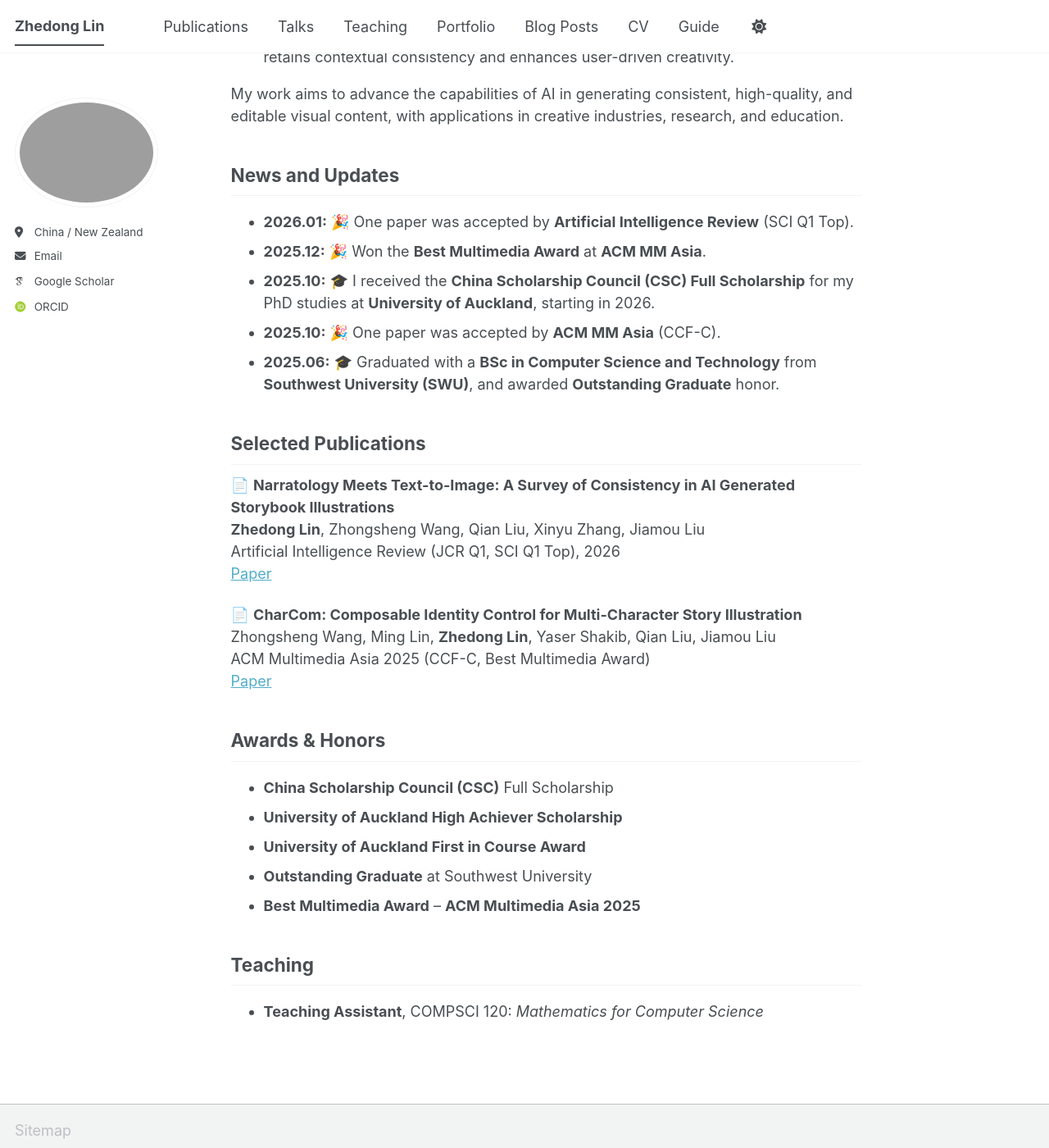
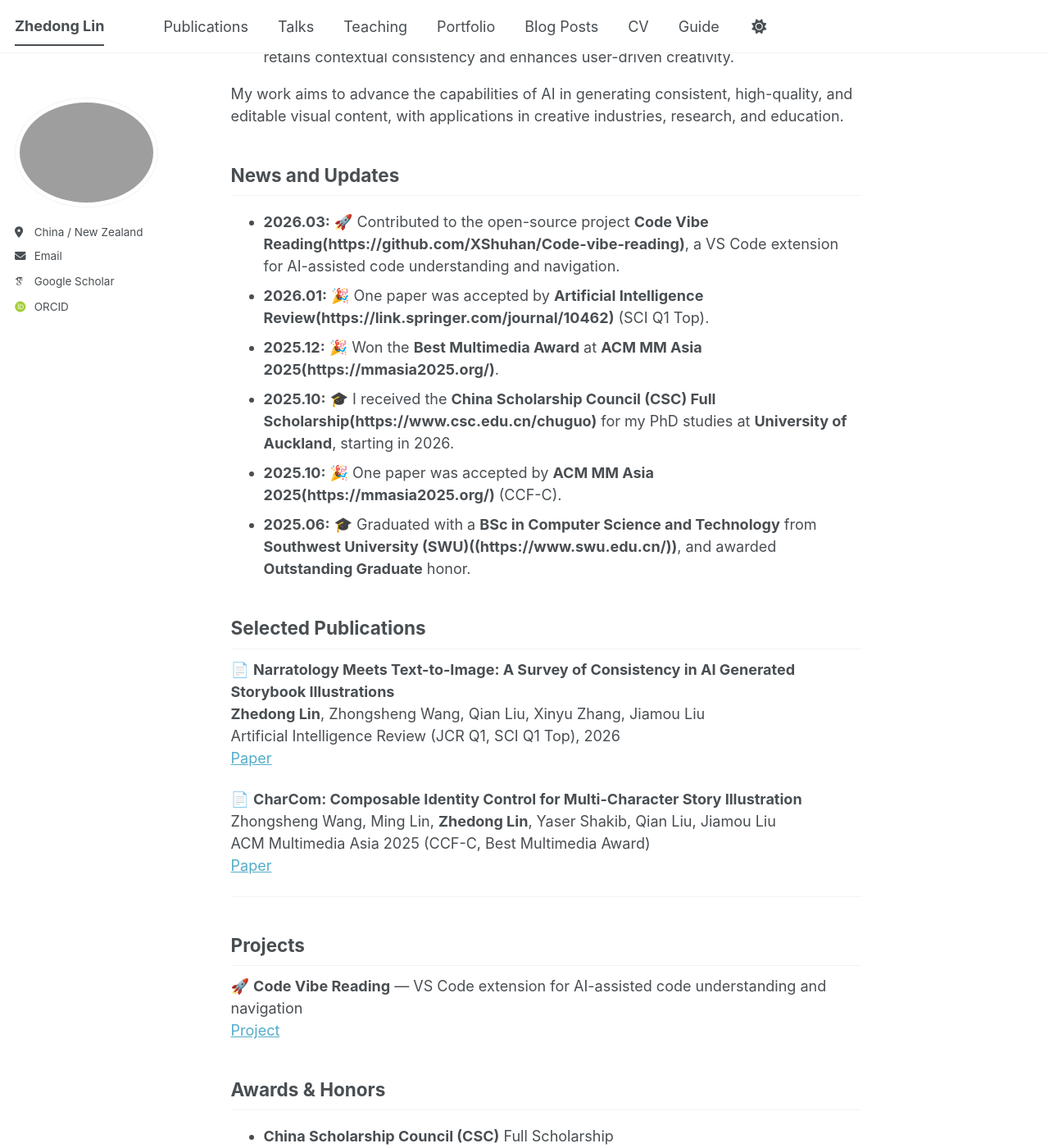
Before and after one commit to Zhedong-Lin/Zhedong-Lin.github.io, a Jekyll site: the page built from _pages/about.md, in a window 1280 px wide and 1400 px high, scrolled down 904 px. Shown: the whole window at 82% size. Built offline with Jekyll 4.4.1, drawn with Linux system fonts in a browser that asks for light colours; some web fonts are replaced; a script bundle is joined from its source files by our own code; library files that are not in the unit come from our copies.

Commit message:
Refactor news entries and add projects section
Removed duplicate news entries and added a new projects section for 'Code Vibe Reading'.

```diff
--- a/_pages/about.md
+++ b/_pages/about.md
@@ -33,12 +33,12 @@ My work aims to advance the capabilities of AI in generating consistent, high-qu
 
 
 ## News and Updates
-
-- **2026.01:** 🎉 One paper was accepted by **Artificial Intelligence Review** (SCI Q1 Top).
-- **2025.12:** 🎉 Won the **Best Multimedia Award** at **ACM MM Asia**.
-- **2025.10:** 🎓 I received the **China Scholarship Council (CSC) Full Scholarship** for my PhD studies at **University of Auckland**, starting in 2026.
-- **2025.10:** 🎉 One paper was accepted by **ACM MM Asia** (CCF-C).
-- **2025.06:** 🎓 Graduated with a **BSc in Computer Science and Technology** from **Southwest University (SWU)**, and awarded **Outstanding Graduate** honor.
+- **2026.03:** 🚀 Contributed to the open-source project **Code Vibe Reading(https://github.com/XShuhan/Code-vibe-reading)**, a VS Code extension for AI-assisted code understanding and navigation.
+- **2026.01:** 🎉 One paper was accepted by **Artificial Intelligence Review(https://link.springer.com/journal/10462)** (SCI Q1 Top).
+- **2025.12:** 🎉 Won the **Best Multimedia Award** at **ACM MM Asia 2025(https://mmasia2025.org/)**.
+- **2025.10:** 🎓 I received the **China Scholarship Council (CSC) Full Scholarship(https://www.csc.edu.cn/chuguo)** for my PhD studies at **University of Auckland**, starting in 2026.
+- **2025.10:** 🎉 One paper was accepted by **ACM MM Asia 2025(https://mmasia2025.org/)** (CCF-C).
+- **2025.06:** 🎓 Graduated with a **BSc in Computer Science and Technology** from **Southwest University (SWU)((https://www.swu.edu.cn/))**, and awarded **Outstanding Graduate** honor.
 
 
 
@@ -55,6 +55,14 @@ ACM Multimedia Asia 2025 (CCF-C, Best Multimedia Award)
 [Paper](https://dl.acm.org/doi/full/10.1145/3743093.3770985)
 
 
+---
+
+## Projects
+
+🚀 **Code Vibe Reading** — VS Code extension for AI-assisted code understanding and navigation
+  [Project](https://github.com/XShuhan/Code-vibe-reading)
+
+
 ## Awards & Honors
 
 - **China Scholarship Council (CSC)** Full Scholarship
```
